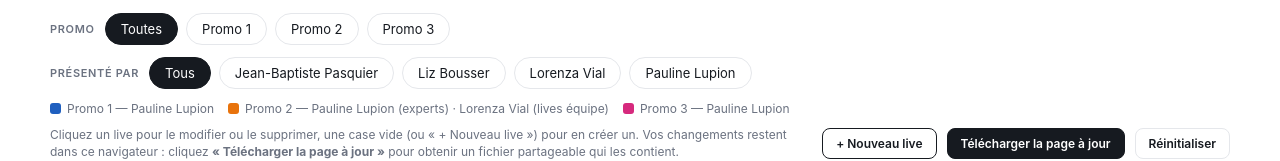
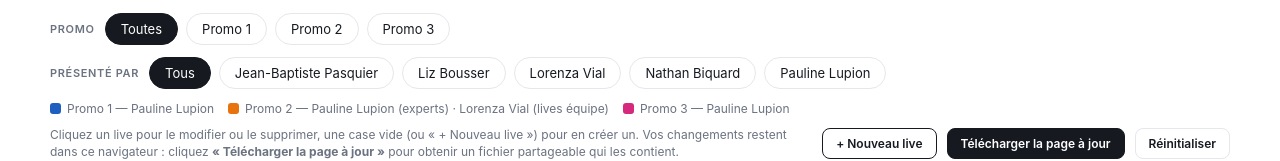
Before and after one commit to nbiquard-cyber/qvema-amplify-dashboard, a website: page agenda.html in a window 1280 px wide. Shown: the part 170-331 px from the top of the page. Drawn offline with Linux system fonts and the light colour scheme.

Commit message:
Agenda: filtre 'Présenté par' affiche tous les présentateurs connus (options du formulaire), dont Nathan Biquard, même sans live attribué

```diff
--- a/agenda.html
+++ b/agenda.html
@@ -248,7 +248,9 @@ document.querySelectorAll('button.f[data-p]').forEach(function(b){b.addEventList
 document.getElementById('all').addEventListener('click',function(){promos.clear();document.querySelectorAll('button.f[data-p]').forEach(function(b){b.setAttribute('aria-pressed','false');});apply();});
 
 function buildPresFilter(){
- var names={};Object.keys(EV).forEach(function(k){var p=EV[k].pres;if(p)names[p]=1;});
+ var names={};
+ Array.prototype.slice.call(document.querySelectorAll('#f_pres option')).forEach(function(o){if(o.value)names[o.value]=1;});
+ Object.keys(EV).forEach(function(k){var p=EV[k].pres;if(p)names[p]=1;});
  Array.from(pres).forEach(function(p){if(!names[p])pres.delete(p);});
  var row=document.getElementById('prow');
  Array.prototype.slice.call(row.querySelectorAll('.pf')).forEach(function(b){b.remove();});
```
